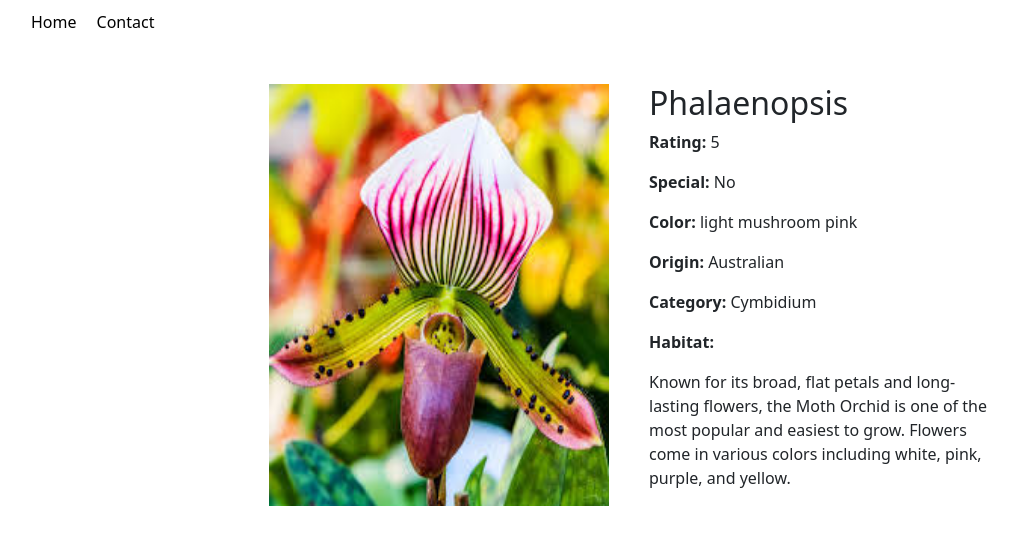
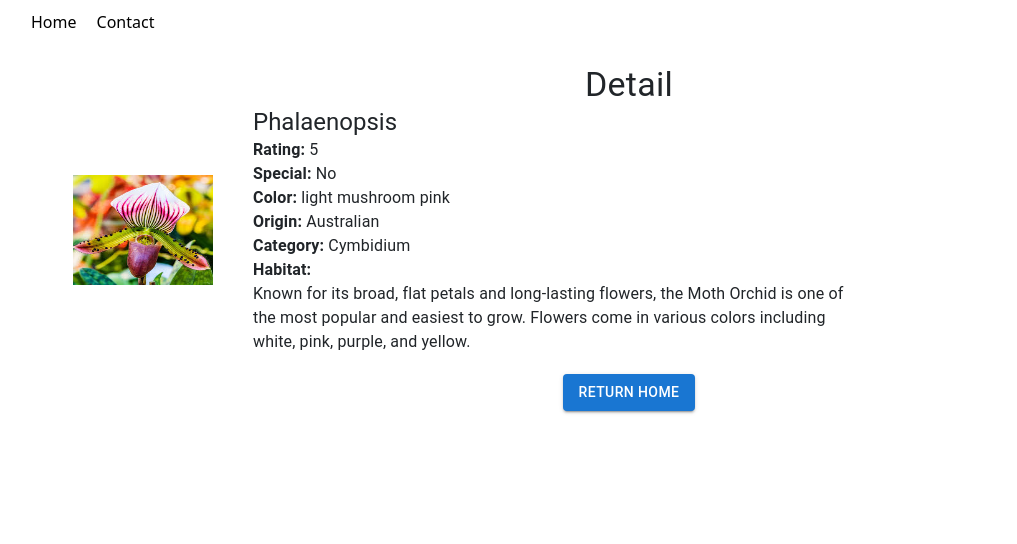
Before and after one commit to hhq160325/Ass-Fer201, a React (Create React App) app in the folder confusion/: page /detail/1 in a window 1280 px wide. Shown: the top 544 px of the page, without its empty margins (11-1028 px from the left). Built offline with nearby package versions, Linux system fonts and the light colour scheme.

Commit message:
aadd
container

```diff
--- a/confusion/src/App.js
+++ b/confusion/src/App.js
@@ -13,7 +13,7 @@ function AppNav() {
       <Routes>
         <Route path="/" element={<Main />} />
         <Route path="/detail/:id" element={<Detail />} />
-        <Route path="./Contact" element={<Contact />} />{" "}
+        <Route path="/Contact" element={<Contact />} />{" "}
       </Routes>
     </div>
   );
--- /dev/null
+++ b/confusion/src/components/Contact.css
@@ -0,0 +1,31 @@
+.contact-container {
+  padding: 20px;
+  text-align: left;
+}
+
+.contact-header {
+  text-align: center;
+  margin-bottom: 20px;
+}
+
+.contact-details {
+  margin-bottom: 20px;
+}
+
+.contact-footer {
+  text-align: center;
+}
+
+.home-button {
+  padding: 10px 20px;
+  background-color: #1976d2;
+  color: white;
+  border: none;
+  border-radius: 4px;
+  cursor: pointer;
+  text-decoration: none;
+}
+
+.home-button:hover {
+  background-color: #1565c0;
+}
--- a/confusion/src/components/Contact.js
+++ b/confusion/src/components/Contact.js
@@ -1,5 +1,7 @@
 import React from "react";
-import { useParams } from "react-router-dom";
+import { Container, Box } from "@mui/material";
+import { Link } from "react-router-dom";
+import "./Contact.css";
 
 const Contact = () => {
   const contactInfo = {
@@ -9,9 +11,11 @@ const Contact = () => {
   };
 
   return (
-    <div className="contact-container">
-      <h1>Contact</h1>
-      <div className="contact-details">
+    <Container className="contact-container">
+      <Box className="contact-header">
+        <h1>Contact</h1>
+      </Box>
+      <Box className="contact-details">
         <p>
           <strong>Address:</strong> {contactInfo.address}
         </p>
@@ -21,8 +25,13 @@ const Contact = () => {
         <p>
           <strong>Email:</strong> {contactInfo.email}
         </p>
-      </div>
-    </div>
+      </Box>
+      <Box className="contact-footer">
+        <Link to="/">
+          <button className="home-button">Return Home</button>
+        </Link>
+      </Box>
+    </Container>
   );
 };
 
--- a/confusion/src/components/Detail.css
+++ b/confusion/src/components/Detail.css
@@ -1,4 +1,4 @@
-.detail-container {
+/* .detail-container {
   max-width: 800px;
   margin: 0 auto;
   padding: 20px;
@@ -19,7 +19,7 @@
 .detail-text {
   flex: 1;
   padding-right: 20px;
-  text-align: left; /* Align text to the left */
+  text-align: left;
 }
 
 .detail-image {
@@ -64,4 +64,40 @@ h6 {
 
 .detail-text p {
   margin-top: 5px;
+} */
+
+.detail-container {
+  padding: 20px;
+  text-align: left;
 }
+
+.detail-title {
+  text-align: center;
+  margin-bottom: 20px;
+}
+
+.detail-content {
+  display: flex;
+  align-items: center;
+  justify-content: center;
+  margin-bottom: 20px;
+}
+
+.detail-image {
+  width: 190px;
+  height: 150px;
+  margin-right: 20px;
+}
+
+.detail-info {
+  max-width: 600px;
+}
+
+.detail-footer {
+  text-align: center;
+  margin-top: 20px;
+}
+
+.home-button {
+  margin-top: 20px;
+}
--- a/confusion/src/components/Detail.js
+++ b/confusion/src/components/Detail.js
@@ -1,5 +1,53 @@
+// import React from "react";
+// import { useParams, Link } from "react-router-dom";
+// import OrchidsListData from "../shared/ListOfOrchids";
+// import "./Detail.css";
+
+// const Detail = () => {
+//   const { id } = useParams();
+//   const orchid = OrchidsListData.find((orchid) => orchid.Id === parseInt(id));
+
+//   if (!orchid) {
+//     return <div>Orchid not found</div>;
+//   }
+
+//   return (
+//     <div className="detail-container">
+//       <div className="detail-content">
+//         <div className="detail-image">
+//           <img src={orchid.image} alt={orchid.name} />
+//         </div>
+//         <div className="detail-text">
+//           <h2>{orchid.name}</h2>
+//           <p>
+//             <strong>Rating:</strong> {orchid.rating}
+//           </p>
+//           <p>
+//             <strong>Special:</strong> {orchid.isSpecial ? "Yes" : "No"}
+//           </p>
+//           <p>
+//             <strong>Color:</strong> {orchid.color}
+//           </p>
+//           <p>
+//             <strong>Origin:</strong> {orchid.origin}
+//           </p>
+//           <p>
+//             <strong>Category:</strong> {orchid.category}
+//           </p>
+//           <p>
+//             <strong>Habitat:</strong> {orchid.habitat}
+//           </p>
+//           <p>{orchid.decription}</p>
+//         </div>
+//       </div>
+//     </div>
+//   );
+// };
+
+// export default Detail;
 import React from "react";
 import { useParams, Link } from "react-router-dom";
+import { Container, Box, Button, Typography } from "@mui/material";
 import OrchidsListData from "../shared/ListOfOrchids";
 import "./Detail.css";
 
@@ -12,35 +60,43 @@ const Detail = () => {
   }
 
   return (
-    <div className="detail-container">
-      <div className="detail-content">
-        <div className="detail-image">
-          <img src={orchid.image} alt={orchid.name} />
-        </div>
-        <div className="detail-text">
-          <h2>{orchid.name}</h2>
-          <p>
+    <Container className="detail-container">
+      <Typography variant="h4" className="detail-title">
+        Detail
+      </Typography>
+      <Box className="detail-content">
+        <img src={orchid.image} alt={orchid.name} className="detail-image" />
+        <Box className="detail-info">
+          <Typography variant="h5">{orchid.name}</Typography>
+          <Typography>
             <strong>Rating:</strong> {orchid.rating}
-          </p>
-          <p>
+          </Typography>
+          <Typography>
             <strong>Special:</strong> {orchid.isSpecial ? "Yes" : "No"}
-          </p>
-          <p>
+          </Typography>
+          <Typography>
             <strong>Color:</strong> {orchid.color}
-          </p>
-          <p>
+          </Typography>
+          <Typography>
             <strong>Origin:</strong> {orchid.origin}
-          </p>
-          <p>
+          </Typography>
+          <Typography>
             <strong>Category:</strong> {orchid.category}
-          </p>
-          <p>
+          </Typography>
+          <Typography>
             <strong>Habitat:</strong> {orchid.habitat}
-          </p>
-          <p>{orchid.decription}</p>
-        </div>
-      </div>
-    </div>
+          </Typography>
+          <Typography>{orchid.decription}</Typography>
+        </Box>
+      </Box>
+      <Box className="detail-footer">
+        <Link to="/">
+          <Button variant="contained" color="primary" className="home-button">
+            Return Home
+          </Button>
+        </Link>
+      </Box>
+    </Container>
   );
 };
 
--- a/confusion/src/components/Navigation.js
+++ b/confusion/src/components/Navigation.js
@@ -25,7 +25,7 @@ export default function Navigation() {
           </li>
           <li>
             <Link
-              to="./components/Contact"
+              to="/Contact"
               className="Links"
               href="#contact"
               style={{ color: theme.color }}
--- a/confusion/src/shared/ListOfOrchids.js
+++ b/confusion/src/shared/ListOfOrchids.js
@@ -14,7 +14,7 @@ const OrchidsListData = [
   },
   {
     Id: 2,
-    name: "Cattleya (Corsage Orchid) ",
+    name: "Cattleya  ",
     rating: 7,
     isSpecial: true,
     image: "/asset/gdgs.jpg",
```
